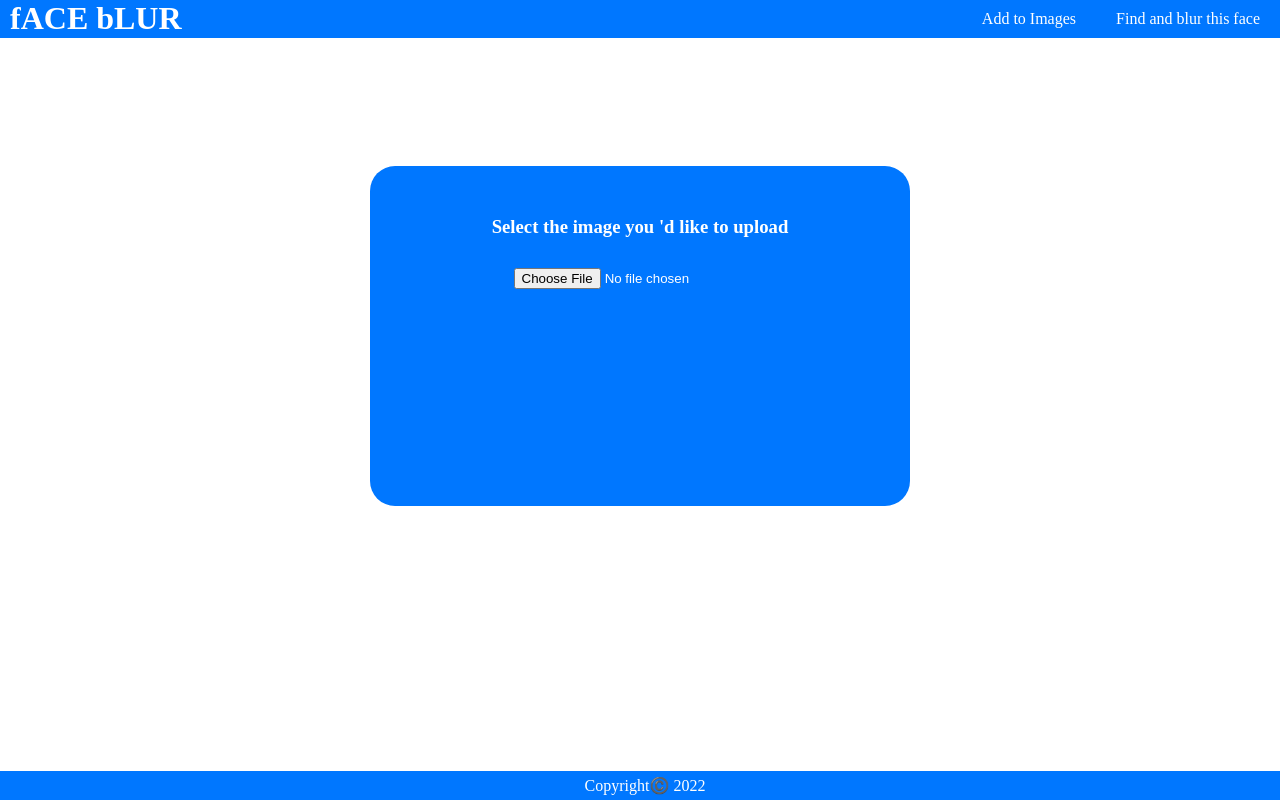
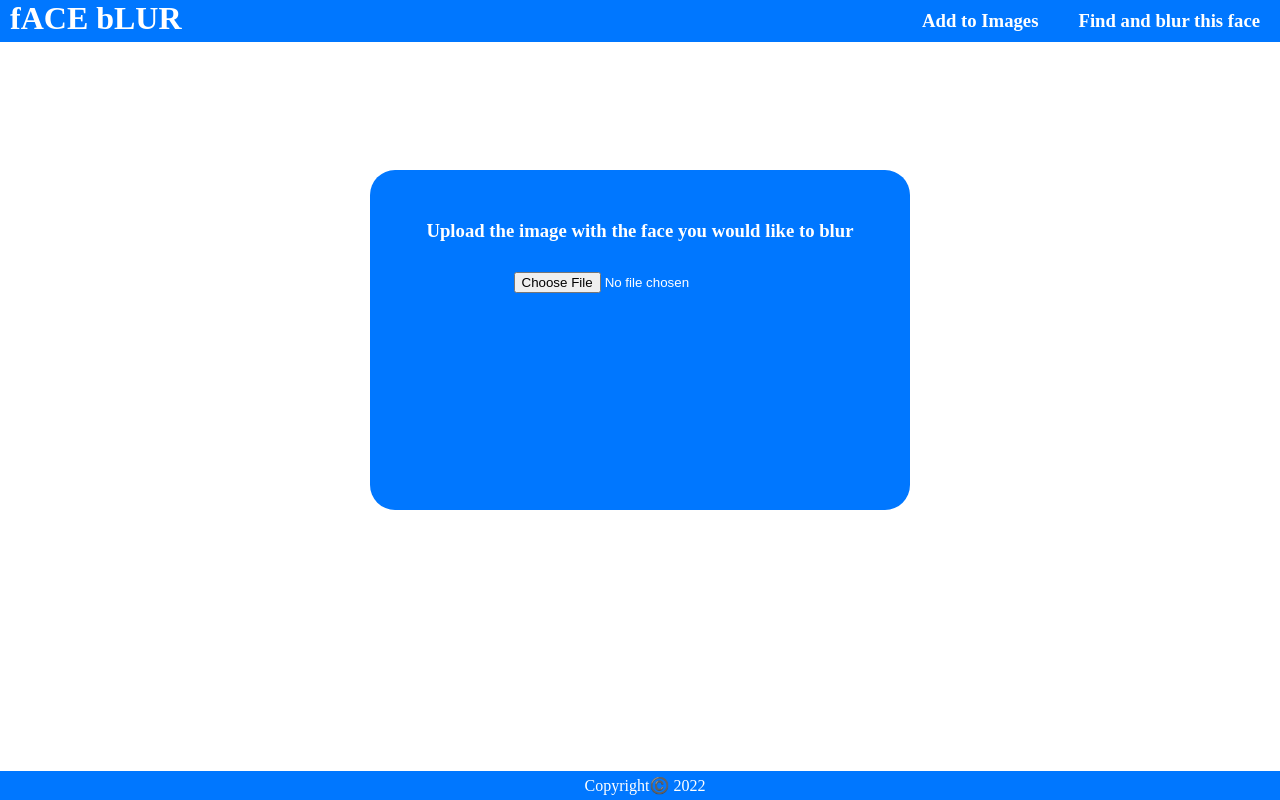
Before and after one commit to Elly0816/Face-Recognition, a React (Create React App) app in the folder client/: page / in a window 1280 px wide. Built offline with nearby package versions, Linux system fonts and the light colour scheme.

Commit message:
change the form text with state changed by links in header

```diff
--- a/client/src/components/App.jsx
+++ b/client/src/components/App.jsx
@@ -1,19 +1,30 @@
-import React from 'react';
+import React, { useState } from 'react';
 import Header from './Header';
 import InputForm from './Form';
 import Footer from './Footer';
 
 function App() {
+
+    const [toFind, setToFind] = useState(true);
+
+    function changeForm(what) {
+        setToFind(what);
+    }
+
     return <div >
         <
-        Header / >
-        <
-        InputForm / >
-        <
+        Header changeForm = { changeForm }
+    /> {
+        toFind ?
+            <
+            InputForm action = { 'Upload the image with the face you would like to blur' }
+        /> :  <
+        InputForm action = { 'Upload the image you would like to save' }
+        />} <
         Footer / >
-        <
-        /div>
+            <
+            /div>
 
-}
+    }
 
-export default App;
+    export default App;
--- a/client/src/components/Form.jsx
+++ b/client/src/components/Form.jsx
@@ -2,7 +2,7 @@ import React from 'react';
 import { Form } from 'react-bootstrap';
 
 
-export default function InputForm() {
+export default function InputForm(props) {
 
 
 
@@ -14,7 +14,7 @@ export default function InputForm() {
         <
         div >
         <
-        h3 > Select the image you 'd like to upload</h3> <
+        h3 > { props.action } < /h3> <
         /div> <
         Form.Control type = "file"
     size = "lg" / >
--- a/client/src/components/Header.jsx
+++ b/client/src/components/Header.jsx
@@ -1,6 +1,15 @@
 import React from 'react';
 
-export default function Header() {
+export default function Header(props) {
+
+    function toFind() {
+        props.changeForm(true);
+    }
+
+
+    function toSave() {
+        props.changeForm(false);
+    }
 
     return <header >
         <
@@ -12,13 +21,15 @@ export default function Header() {
         <
         div >
         <
-        a href = "/" > Find and blur this face < /a> <
+        a href = "#" > < h3 onClick = { toFind } > Find and blur this face < /h3></a >
+        <
         /div>
 
     <
     div >
         <
-        a href = "/" > Add to Images < /a>     <
+        a href = "#" > < h3 onClick = { toSave } > Add to Images < /h3></a >
+        <
         /div> <
         /div> <
         /header>
```
